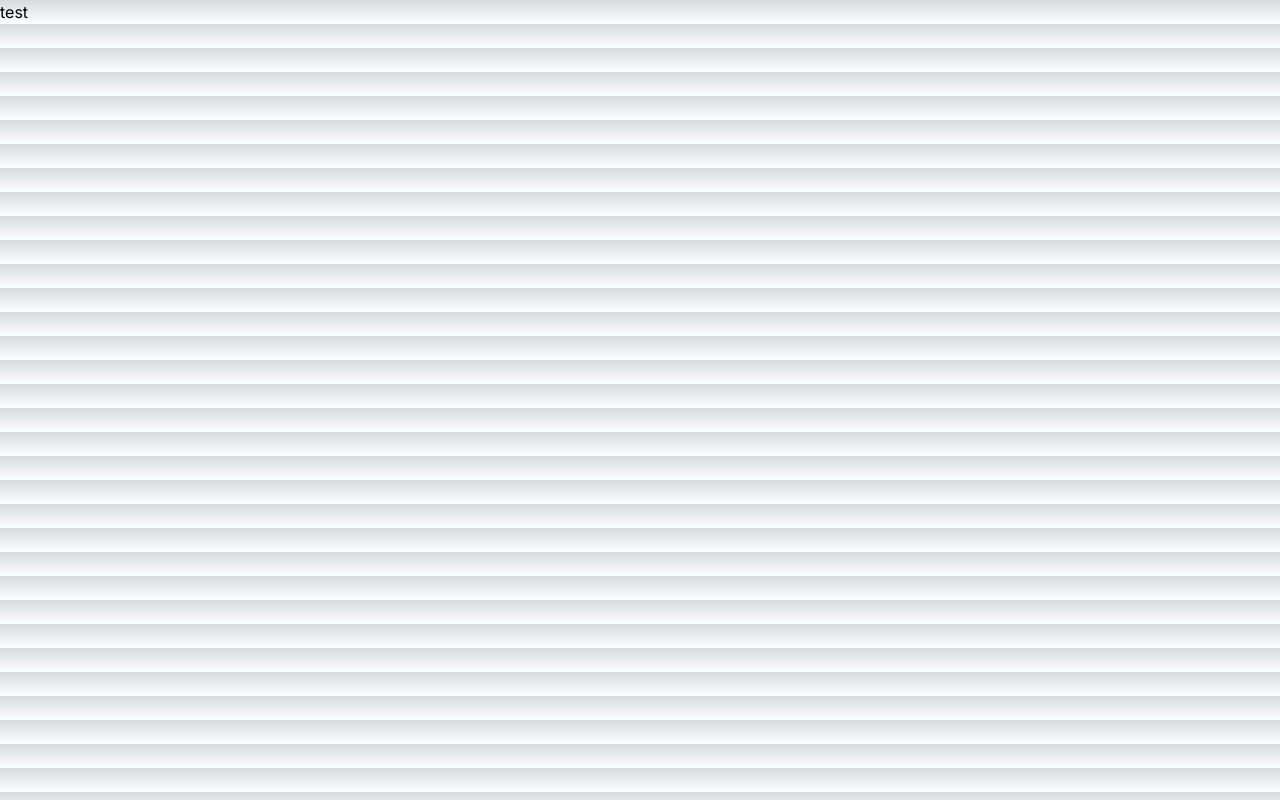
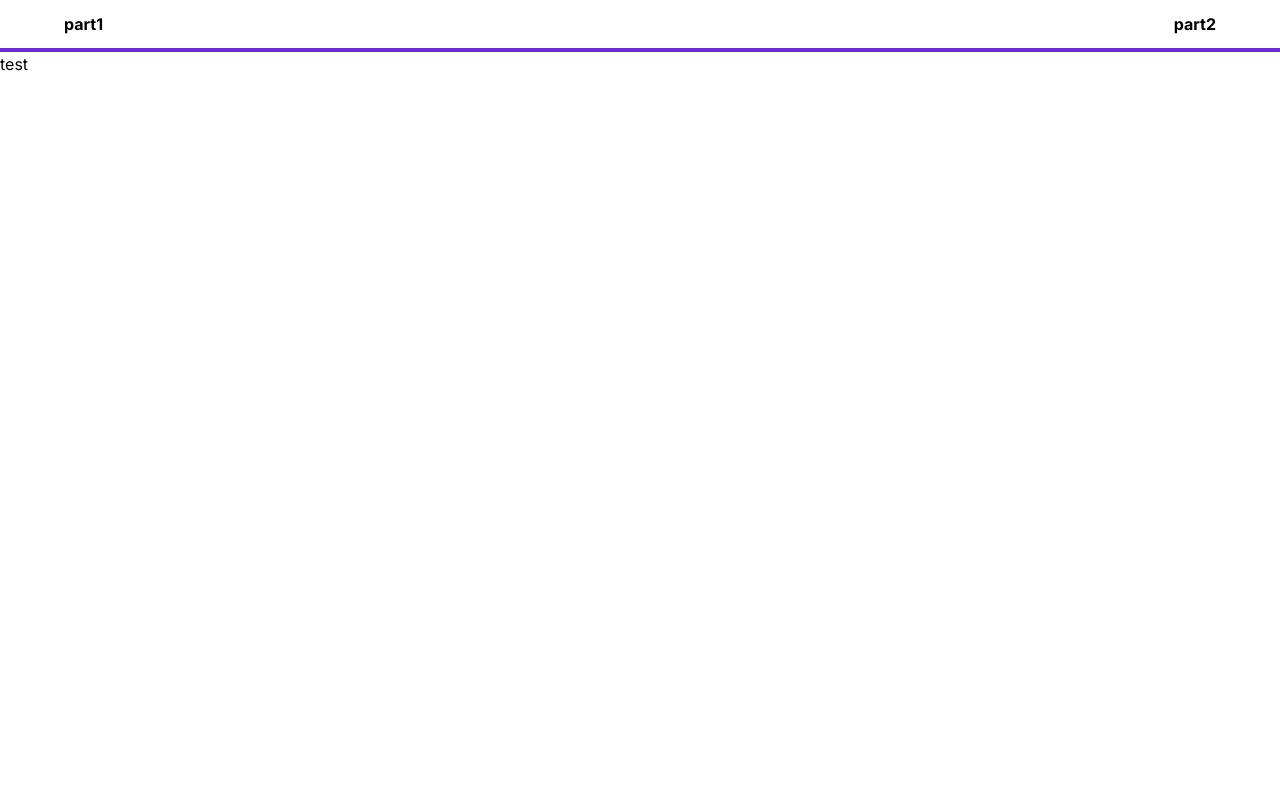
Before and after one commit to comko123/nextjs-ver14-survey, a Next.js app: page / in a window 1280 px wide. Built offline with nearby package versions, Linux system fonts and the light colour scheme.

Commit message:
set : readme 내용추가 및 기본 layout setting

```diff
--- a/src/app/globals.css
+++ b/src/app/globals.css
@@ -2,28 +2,10 @@
 @tailwind components;
 @tailwind utilities;
 
-:root {
-  --foreground-rgb: 0, 0, 0;
-  --background-start-rgb: 214, 219, 220;
-  --background-end-rgb: 255, 255, 255;
-}
-
-@media (prefers-color-scheme: dark) {
-  :root {
-    --foreground-rgb: 255, 255, 255;
-    --background-start-rgb: 0, 0, 0;
-    --background-end-rgb: 0, 0, 0;
+@layer base {
+  input {
+    @apply outline-none;
   }
-}
-
-body {
-  color: rgb(var(--foreground-rgb));
-  background: linear-gradient(
-      to bottom,
-      transparent,
-      rgb(var(--background-end-rgb))
-    )
-    rgb(var(--background-start-rgb));
 }
 
 @layer utilities {
@@ -31,3 +13,9 @@ body {
     text-wrap: balance;
   }
 }
+
+@layer components {
+  .hover-text {
+    @apply hover:text-indigo-500 cursor-pointer font-bold;
+  }
+}
--- a/src/app/layout.tsx
+++ b/src/app/layout.tsx
@@ -1,22 +1,28 @@
-import type { Metadata } from "next";
-import { Inter } from "next/font/google";
-import "./globals.css";
+import type { Metadata } from "next"
+import { Inter } from "next/font/google"
+import "./globals.css"
 
-const inter = Inter({ subsets: ["latin"] });
+const inter = Inter({ subsets: ["latin"] })
 
 export const metadata: Metadata = {
   title: "Create Next App",
-  description: "Generated by create next app",
-};
+  description: "Generated by create next app"
+}
 
 export default function RootLayout({
-  children,
+  children
 }: Readonly<{
-  children: React.ReactNode;
+  children: React.ReactNode
 }>) {
   return (
-    <html lang="en">
-      <body className={inter.className}>{children}</body>
+    <html lang="ko">
+      <body className={inter.className}>
+        <header className="w-full flex justify-between py-3 px-16  border-b-4 border-violet-700">
+          <article className="hover-text">part1</article>
+          <article className="hover-text">part2</article>
+        </header>
+        <main>{children}</main>
+      </body>
     </html>
-  );
+  )
 }
```
Also changed, not shown: 1 other file (tests, documents, lock files or other folders).
